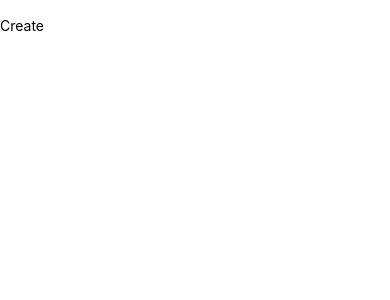
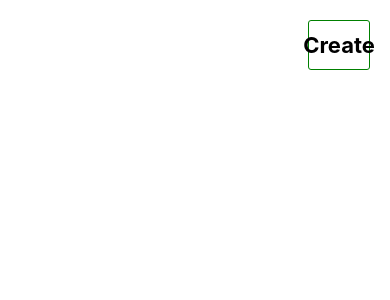
Before and after one commit to msrabbani/reactnative-todo, a React Native app: screen / in a window 390 px wide. Shown: the top 300 px of the page. Built offline with nearby package versions, Linux system fonts and the light colour scheme.

Commit message:
styling Todo

```diff
--- a/App.js
+++ b/App.js
@@ -38,21 +38,30 @@ export default class App extends Component<Props> {
       newTodo: '',
     });
   };
+
   render() {
     return (
-      <View>
+      <View style={styles.container}>
 
-        <TextInput
-          value={this.state.newTodo}
-          onChangeText={this.handleTextChange}
-        />
+        <View style={styles.form}>
 
-        <TouchableOpacity onPress={this.handlePress}>
-          <Text>Create</Text>
-        </TouchableOpacity>
+          <TextInput
+            style={styles.input}
+            value={this.state.newTodo}
+            onChangeText={this.handleTextChange}
+          />
 
-        <View>
-          {this.state.todos.map((todo, i) => <Text key={i}>{todo}</Text>)}
+          <TouchableOpacity style={styles.button} onPress={this.handlePress}>
+            <Text style={styles.buttonText}>Create</Text>
+          </TouchableOpacity>
+        </View>
+
+        <View style={styles.todos}>
+          {this.state.todos.map((todo, i) => (
+            <View key={i} style={styles.todo}>
+              <Text style={styles.todoText}>{todo}</Text>
+            </View>
+          ))}
 
         </View>
 
@@ -64,18 +73,37 @@ export default class App extends Component<Props> {
 const styles = StyleSheet.create({
   container: {
     flex: 1,
+    padding: 20,
+  },
+  form: {
+    flexDirection: 'row',
+  },
+  input: {
+    flex: 0.7,
+    fontSize: 18,
+  },
+  button: {
+    flex: 0.3,
+    borderWidth: 1,
+    height: 50,
+    borderColor: 'green',
+    borderRadius: 3,
     justifyContent: 'center',
     alignItems: 'center',
-    backgroundColor: '#F5FCFF',
   },
-  welcome: {
-    fontSize: 20,
-    textAlign: 'center',
-    margin: 10,
+  buttonText: {
+    fontSize: 22,
+    fontWeight: 'bold',
   },
-  instructions: {
-    textAlign: 'center',
-    color: '#333333',
-    marginBottom: 5,
+  todos: {
+    marginTop: 30,
+  },
+  todo: {
+    marginBottom: 10,
+    borderBottomWidth: 1,
+    borderBottomColor: 'lightgrey',
+  },
+  todoText: {
+    fontSize: 18,
   },
 });
--- a/index.js
+++ b/index.js
@@ -2,7 +2,7 @@
 
 import {AppRegistry} from 'react-native';
 import App from './App';
-import Fancy from './src/Fancy';
+// import Fancy from './src/Fancy';
 import {name as appName} from './app.json';
 
-AppRegistry.registerComponent(appName, () => Fancy);
+AppRegistry.registerComponent(appName, () => App);
```
